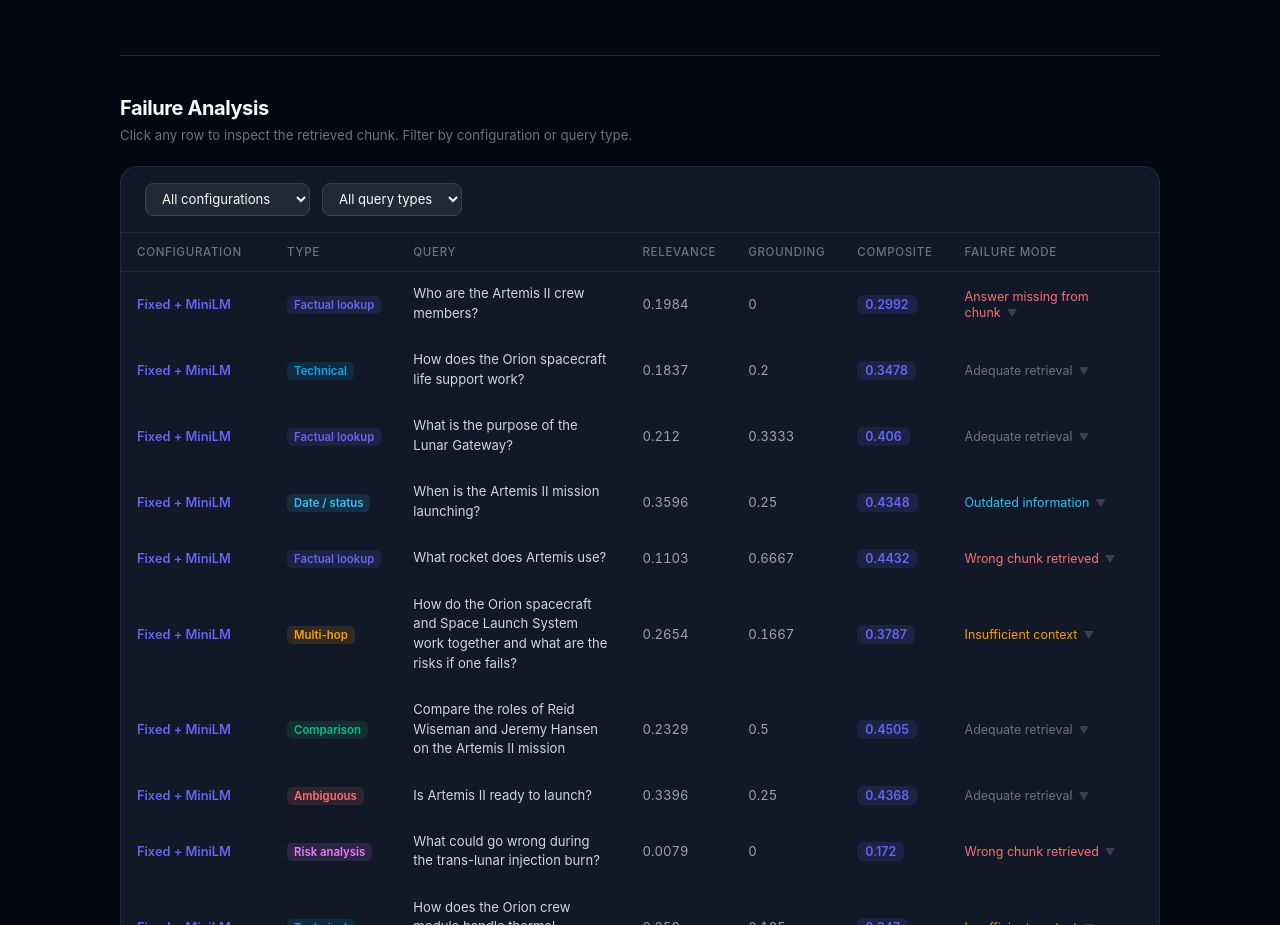
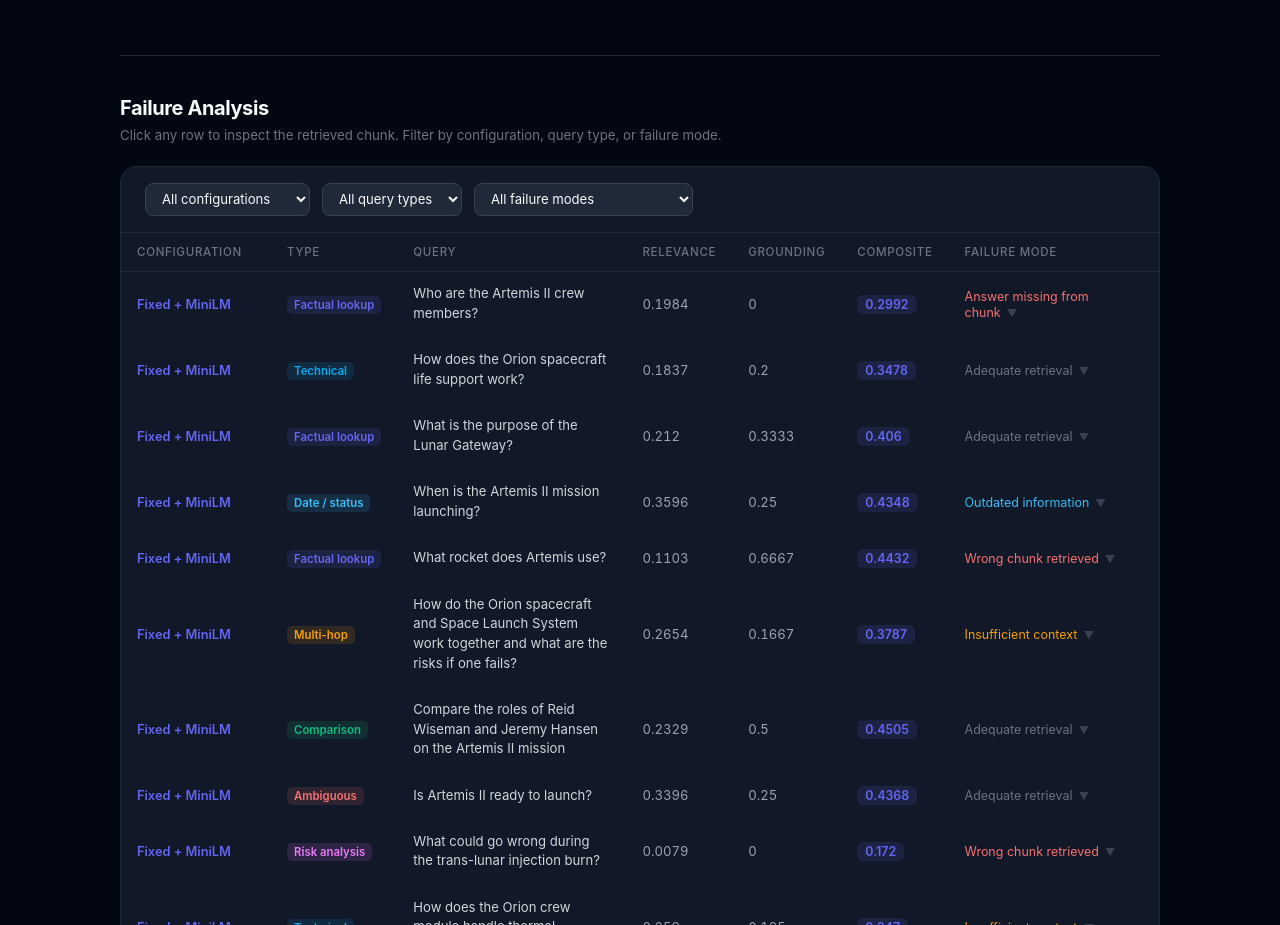
Before and after one commit to er5995/rag-eval, a React (Create React App) app in the folder dashboard/: page / in a window 1280 px wide. Shown: the part 2991-3916 px from the top of the page. Built offline with nearby package versions, Linux system fonts and the light colour scheme.

Commit message:
Add failure mode filter to failure analysis table

```diff
--- a/dashboard/src/App.js
+++ b/dashboard/src/App.js
@@ -58,6 +58,16 @@
   "Adequate retrieval":        "#6b7280"
 };
 
+const FAILURE_MODES = [
+  "Wrong chunk retrieved",
+  "Answer missing from chunk",
+  "Insufficient context",
+  "Partially answered",
+  "Outdated information",
+  "Related but incomplete",
+  "Adequate retrieval"
+];
+
 const TABS = ["Overview","Recommendation","Results","Failure Analysis","Metrics","Next Steps"];
 
 const Card = ({ children, style }) => (
@@ -104,6 +114,7 @@
   const [selected, setSelected] = useState("all");
   const [expanded, setExpanded] = useState(null);
   const [qtFilter, setQtFilter] = useState("all");
+  const [fmFilter, setFmFilter] = useState("all");
   const [activeTab,setActiveTab]= useState("Overview");
   const sectionRefs = useRef({});
 
@@ -129,9 +140,11 @@
   }));
 
   const queryTypes = ["all",...Array.from(new Set(Object.values(QUERY_TYPES)))];
+
   const filtered = details
     .filter(d=>selected==="all"||`${d.strategy}_${d.model}`===selected)
-    .filter(d=>qtFilter==="all"||QUERY_TYPES[d.query]===qtFilter);
+    .filter(d=>qtFilter==="all"||QUERY_TYPES[d.query]===qtFilter)
+    .filter(d=>fmFilter==="all"||getFailureMode(d)===fmFilter);
 
   const typePerf={};
   Object.values(QUERY_TYPES).forEach(t=>{typePerf[t]={scores:[],count:0};});
@@ -269,9 +282,9 @@
           {fastest && slowest && (
             <div style={{ display:"grid", gridTemplateColumns:"repeat(3,1fr)", gap:"1rem", marginBottom:"1.5rem" }}>
               {[
-                { label:"Fastest retrieval", value:`${fastest.avg_latency_ms.toFixed(1)}ms`, sub:fastest.label,       color:"#10b981", bg:"#064e3b18" },
-                { label:"Slowest retrieval", value:`${slowest.avg_latency_ms.toFixed(1)}ms`, sub:slowest.label,       color:"#f87171", bg:"#4c051918" },
-                { label:"Latency spread",    value:`${(slowest.avg_latency_ms/fastest.avg_latency_ms).toFixed(1)}×`,  sub:"slowest vs fastest", color:"#6366f1", bg:"#1e1b4b18" }
+                { label:"Fastest retrieval", value:`${fastest.avg_latency_ms.toFixed(1)}ms`, sub:fastest.label,      color:"#10b981", bg:"#064e3b18" },
+                { label:"Slowest retrieval", value:`${slowest.avg_latency_ms.toFixed(1)}ms`, sub:slowest.label,      color:"#f87171", bg:"#4c051918" },
+                { label:"Latency spread",    value:`${(slowest.avg_latency_ms/fastest.avg_latency_ms).toFixed(1)}×`, sub:"slowest vs fastest", color:"#6366f1", bg:"#1e1b4b18" }
               ].map(s=>(
                 <Card key={s.label} style={{ borderColor:s.color, background:`linear-gradient(135deg,${s.bg},#111827)` }}>
                   <div style={{ fontSize:"0.7rem", color:"#6b7280", textTransform:"uppercase", letterSpacing:"0.07em", marginBottom:"0.5rem" }}>{s.label}</div>
@@ -373,7 +386,7 @@
 
         <Divider/>
 
-        <SectionBlock id="Failure Analysis" title="Failure Analysis" subtitle="Click any row to inspect the retrieved chunk. Filter by configuration or query type." sectionRefs={sectionRefs}>
+        <SectionBlock id="Failure Analysis" title="Failure Analysis" subtitle="Click any row to inspect the retrieved chunk. Filter by configuration, query type, or failure mode." sectionRefs={sectionRefs}>
           <Card style={{ padding:0 }}>
             <div style={{ padding:"1rem 1.5rem", borderBottom:"1px solid #1f2937", display:"flex", gap:"0.75rem", flexWrap:"wrap" }}>
               <select value={selected} onChange={e=>{setSelected(e.target.value);setExpanded(null);}}
@@ -384,6 +397,11 @@
               <select value={qtFilter} onChange={e=>{setQtFilter(e.target.value);setExpanded(null);}}
                 style={{ background:"#1f2937", color:"#f9fafb", border:"1px solid #374151", borderRadius:"8px", padding:"0.4rem 0.75rem", fontSize:"0.82rem", fontFamily:"inherit", cursor:"pointer" }}>
                 {queryTypes.map(t=><option key={t} value={t}>{t==="all"?"All query types":t}</option>)}
+              </select>
+              <select value={fmFilter} onChange={e=>{setFmFilter(e.target.value);setExpanded(null);}}
+                style={{ background:"#1f2937", color:"#f9fafb", border:"1px solid #374151", borderRadius:"8px", padding:"0.4rem 0.75rem", fontSize:"0.82rem", fontFamily:"inherit", cursor:"pointer" }}>
+                <option value="all">All failure modes</option>
+                {FAILURE_MODES.map(f=><option key={f} value={f}>{f}</option>)}
               </select>
             </div>
             <div style={{ overflowX:"auto" }}>
```
